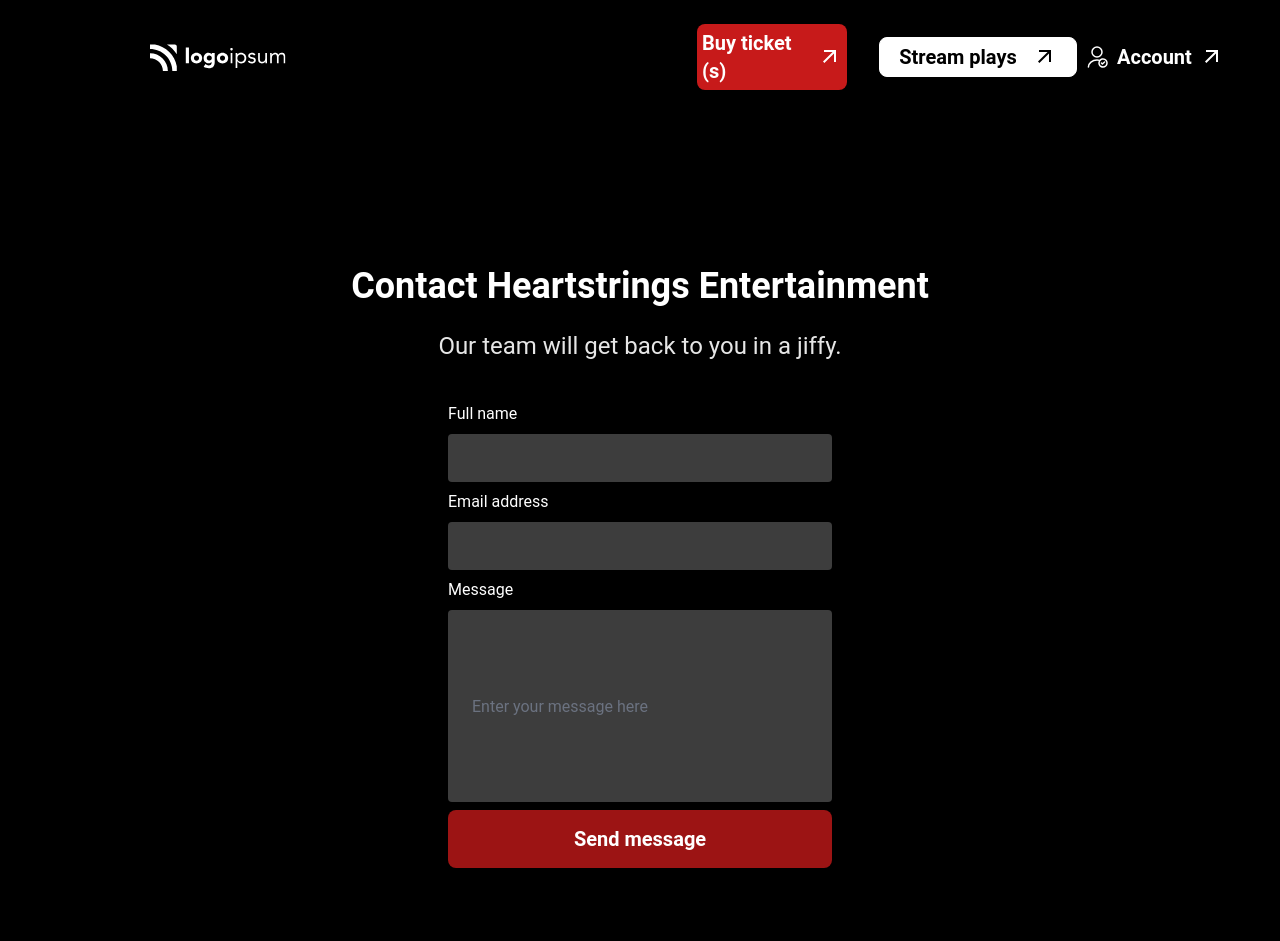
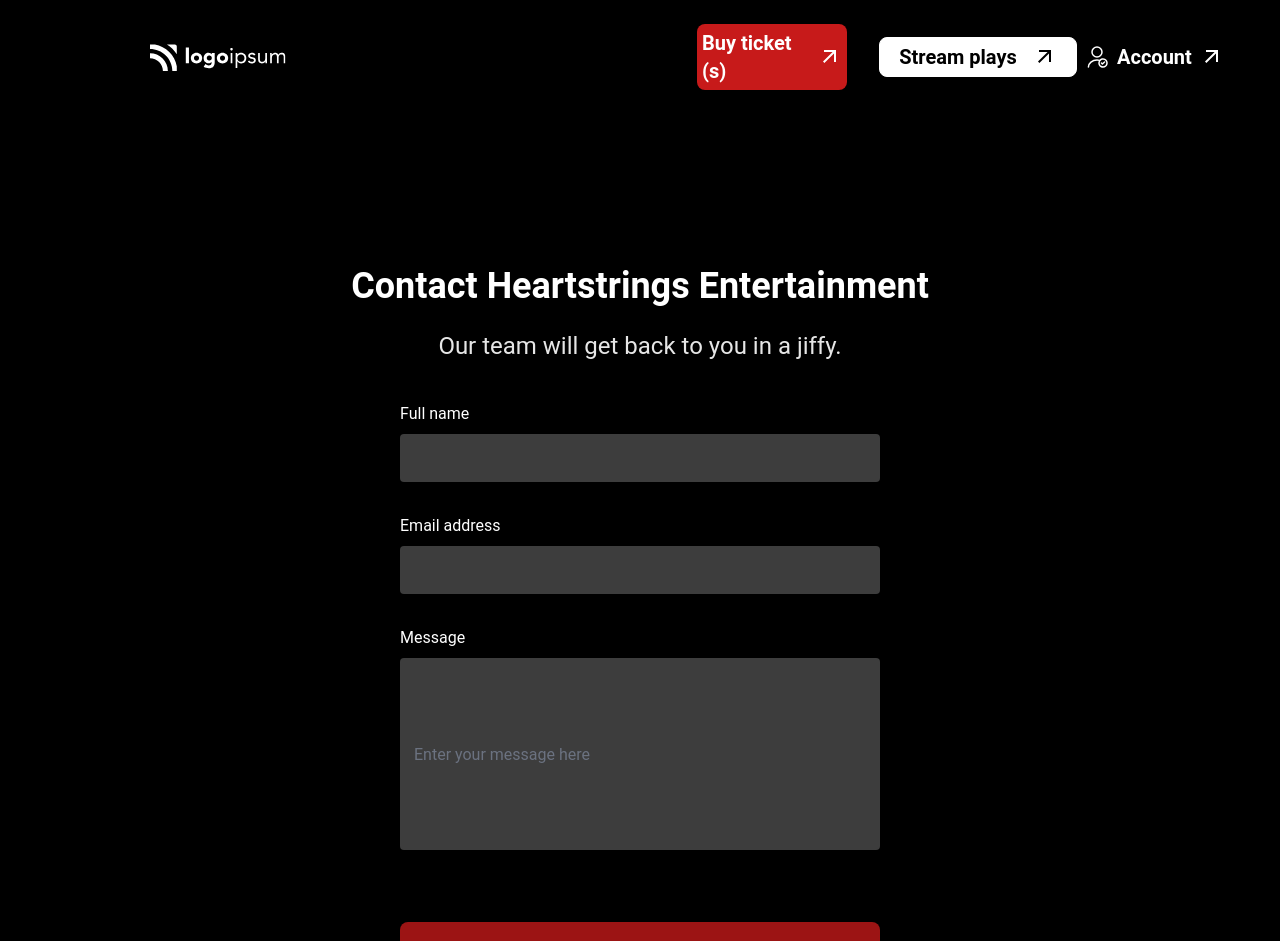
Before and after one commit to AtienoObwanda/HeartStrings-Entertainment, a React (Vite) app: page /contact-us in a window 1280 px wide. Shown: the top 941 px of the page. Built offline with nearby package versions, Linux system fonts and the light colour scheme; a web font is replaced by a local one.

Commit message:
Contact form stykled and responsive

```diff
--- a/src/Pages/General/ContactUs.jsx
+++ b/src/Pages/General/ContactUs.jsx
@@ -43,16 +43,17 @@ const ContactUs = () => {
         </Text>
       </div>
 
-  <div className="mt-10 flex flex-col gap-12 items-center justify-center w-full max-w-sm">
+      <div className="mt-10 flex flex-col gap-12 items-center justify-center w-full max-w-[480px]">
         {/* Contact Form */}
-    <div className="flex flex-col gap-2 items-start justify-start self-stretch w-full">
+        <div className="flex flex-col gap-8 items-start justify-start self-stretch w-full">
           <div className="flex flex-col gap-2 items-start justify-start self-stretch w-full">
             <Text className="font-normal not-italic text-left text-white_A700" variant="body4">
               Full name
             </Text>
+
             <Input
               wrapClassName="flex h-12 w-full"
-          className="p-0 w-full"
+              className="p-0 w-full text-white_A700 border-2 border-transparent focus:border-white_A700 rounded-md"
               name="name"
               placeholder=""
               shape="RoundedBorder4"
@@ -65,7 +66,7 @@ const ContactUs = () => {
             </Text>
             <Input
               wrapClassName="flex h-12 w-full"
-          className="p-0 w-full"
+              className="p-0 w-full text-white_A700 border-2 border-transparent focus:border-white_A700 rounded-md"
               name="email"
               placeholder=""
               shape="RoundedBorder4"
@@ -77,8 +78,8 @@ const ContactUs = () => {
               Message
             </Text>
             <Input
-          wrapClassName="flex flex-col justify-center h-48 w-full p-3 rounded"
-          className="bg-gray_800 border border-solid border-white_A700 font-normal h-full not-italic pl-3 sm:pr-5 py-3.5 rounded text-left text-white_A700"
+              wrapClassName="flex flex-col justify-center h-48 w-full p-0 rounded"
+              className="bg-gray_800 border-2 border-transparent focus:border-white_A700 rounded-md font-normal h-full not-italic pl-3 sm:pr-5 py-3.5 rounded text-left text-white_A700"
               name="message"
               placeholder="Enter your message here"
               shape="RoundedBorder4"
@@ -86,7 +87,7 @@ const ContactUs = () => {
             />
           </div>
           <Button
-        className="cursor-pointer font-bold text-center text-white_A700 text-xl w-full"
+            className="cursor-pointer font-bold text-center text-white_A700 text-xl w-full mt-10"
             shape="RoundedBorder8"
             size="lg"
             variant="FillRed90001"
@@ -94,11 +95,15 @@ const ContactUs = () => {
           >
             Send message
           </Button>
-    </div>
-  </div>
+
+
+
+
         </div>
 
+  </div>
 
+</div>
 
 </div>
 
--- a/src/constants/index.js
+++ /dev/null
@@ -1,22 +0,0 @@
-export const navLinks = [
-    {
-      id: "home",
-      title: "Home",
-    },
-    // {
-    //   id: "about",
-    //   title: "Features",
-    // },
-    {
-      id: "Buy Ticket",
-      title: "buyicket",
-    },
-    {
-      id: "Strea",
-      title: "Clients",
-    },
-    {
-      id: "testimonials",
-      title: "Testimonials",
-    },
-  ];
--- a/src/styles/color.css
+++ b/src/styles/color.css
@@ -19,11 +19,6 @@
 --black_900_02:#08040c;
 --gray_300_a2:#e6e6e6a2;
 
---black-gradient: linear-gradient(
-    144.39deg,
-    #ffffff -278.56%,
-    #6d6d6d -78.47%,
-    #11101d 91.61%
-  );
+
 
 }
--- a/src/styles/index.css
+++ b/src/styles/index.css
@@ -10,14 +10,7 @@ body {
   padding: 0;
 }
 
-:root{
-  --black-gradient: linear-gradient(
-    144.39deg,
-    #ffffff -278.56%,
-    #6d6d6d -78.47%,
-    #11101d 91.61%
-  );
-}
+
 
 .hs-code,
 .hs-navigation {
--- a/tailwind.config.js
+++ b/tailwind.config.js
@@ -38,7 +38,9 @@ module.exports = {
         white_A700: "#ffffff",
         black_900_02: "#08040c",
         gray_300_a2: "#e6e6e6a2",
+        border_color: "#ffffff" ,
       },
+
       backgroundImage: {
         'red-gradient': 'linear-gradient(90deg, rgba(0,0,0,1) 0%, rgba(156,20,20,1) 80%)',
         'black-gradient': 'linear-gradient(144.39deg,#ffffff -278.56%,#000 -78.47%, #9c1414 91.61% )',
```
Lines whose indentation alone changed are shown as unchanged.
